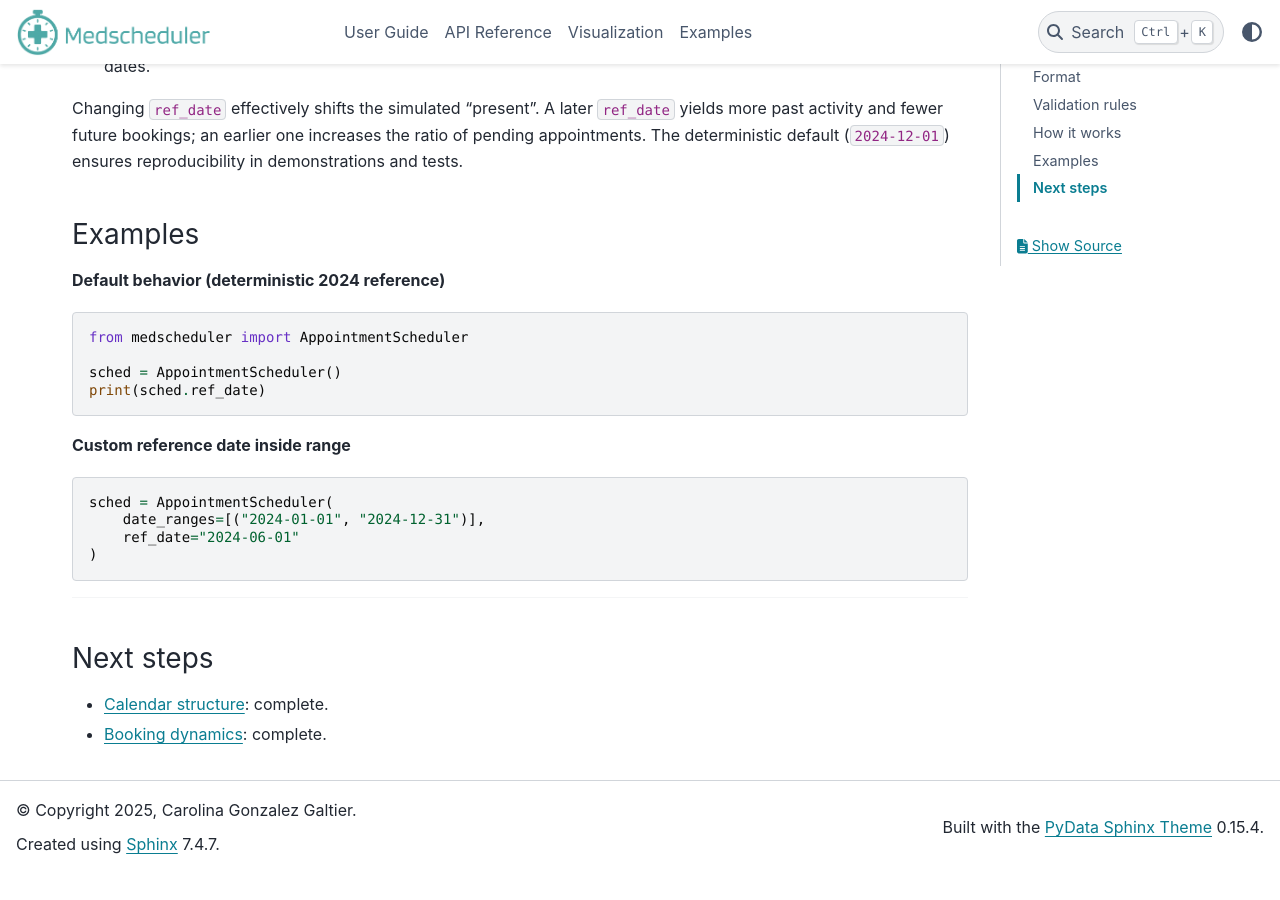
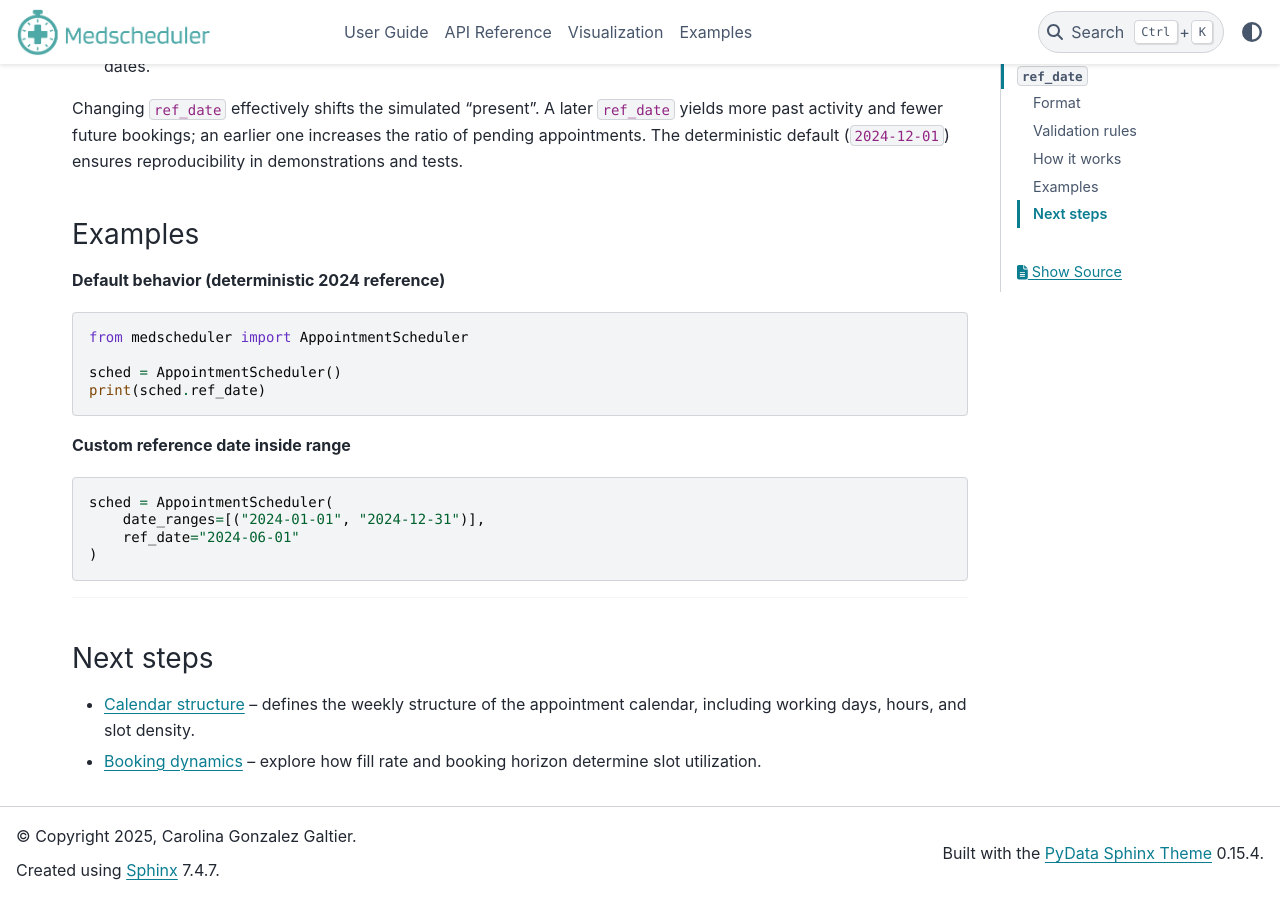
Before and after one commit to carogaltier/medscheduler, a Sphinx documentation site: the page built from docs/api-reference/date_ranges_ref_date.md, in a window 1280 px wide and 900 px high, scrolled down 3108 px. Built offline with Sphinx 7.4.7 and the PyData theme 0.15.4, drawn with Linux system fonts in a browser that asks for light colours; before the commit the page ends 3981 px from its top, so only the background shows below that.

Commit message:
Update date_ranges_ref_date.md

```diff
--- a/docs/api-reference/date_ranges_ref_date.md
+++ b/docs/api-reference/date_ranges_ref_date.md
@@ -123,5 +123,5 @@
 
 ### Next steps
 
-- {doc}`calendar_structure`: complete.
-- {doc}`booking_dynamics`: complete.
+- {doc}`calendar_structure` – defines the weekly structure of the appointment calendar, including working days, hours, and slot density.
+- {doc}`booking_dynamics` – explore how fill rate and booking horizon determine slot utilization.
```
